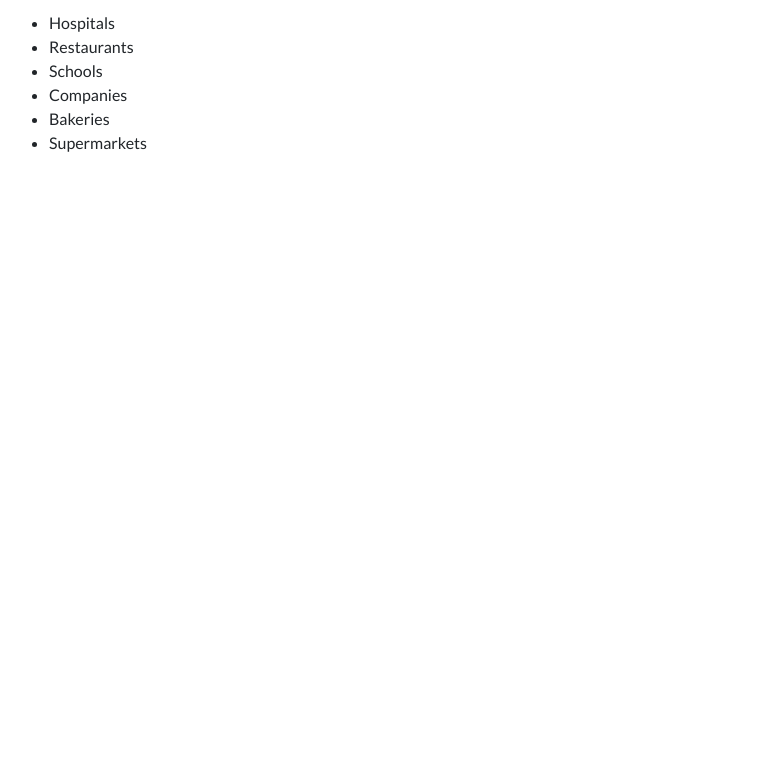
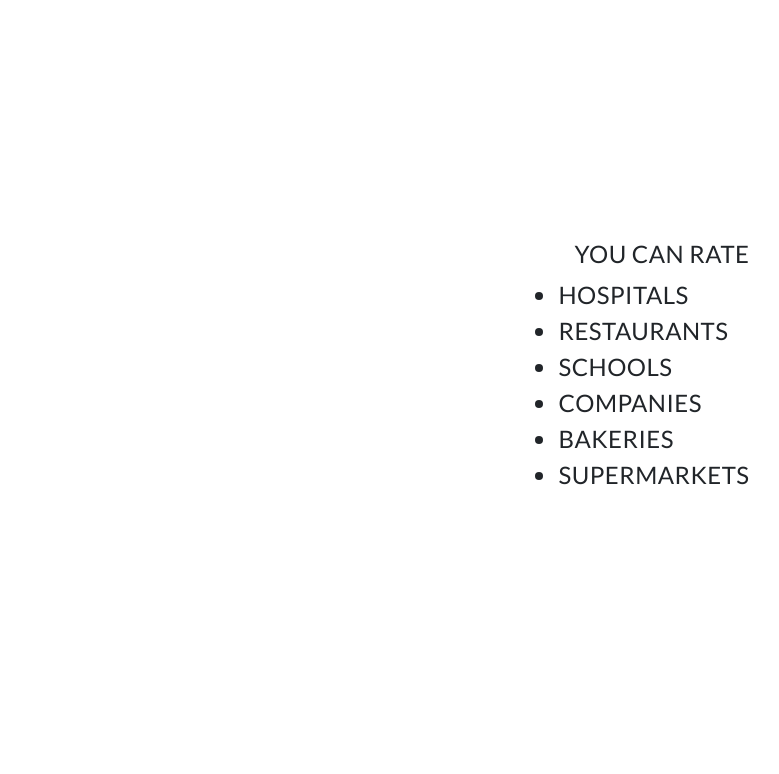
Before and after one commit to mwiha/rating, a Flask app: page / in a window 1280 px wide; the page is wider, and only the part inside the window is pictured. Shown: the part 490-1264 px from the top of that part, without its empty margins (6-785 px from the left). Before the commit the page ends 642 px from the top of that part, so only its background shows below. Run offline with Flask 2, Linux system fonts and the light colour scheme; data that the repository does not hold is empty; some libraries are stand-ins or nearby versions.

Commit message:
styled the main hero section

```diff
--- a/app/static/css/main.css
+++ b/app/static/css/main.css
@@ -205,3 +205,14 @@ h1.heading {
 html {
   height: 100%;
  }
+
+ .mainHero {
+  display: -webkit-box;
+  display: flex;
+  font-size: 1.5rem;
+  letter-spacing: .02em;
+  text-transform: uppercase;
+  height: 100vh;
+  width: 100vw;
+  background-size: cover;
+}
```
